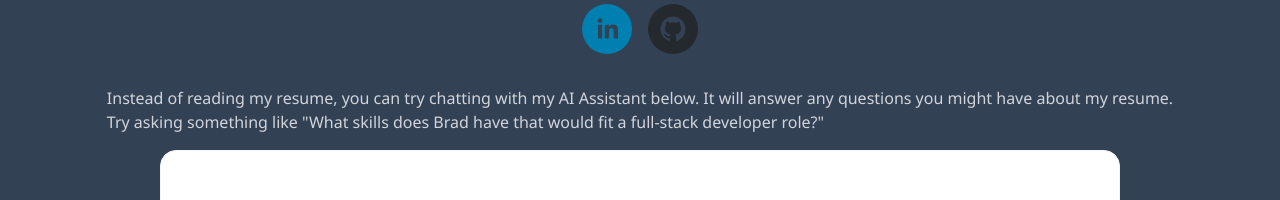
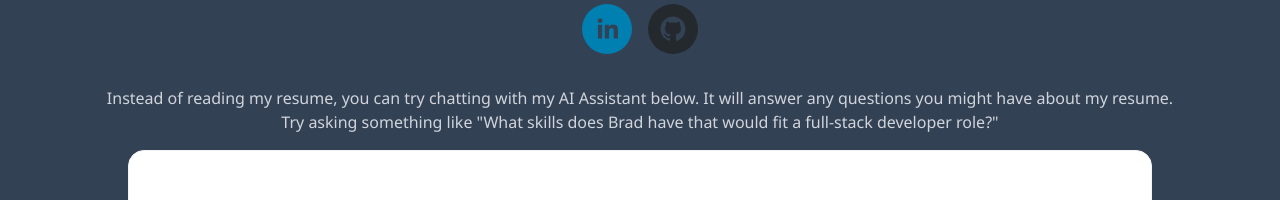
Before and after one commit to BradGulli/PortfolioWebsite, a Next.js app: page /resume in a window 1280 px wide. Shown: the part 404-604 px from the top of the page. Built offline with nearby package versions, Linux system fonts and the light colour scheme.

Commit message:
Update width of chat bot and center text

```diff
--- a/app/resume/page.tsx
+++ b/app/resume/page.tsx
@@ -6,7 +6,7 @@ import { Chat } from '@/components/Chat';
 export default function Resume() {
     return (
         <div>
-            <div className="flex justify-center items-center text-gray-300 font-noto pb-4">
+            <div className="flex justify-center items-center text-center text-gray-300 font-noto pb-4">
             <p className="px-16 pt-4">
                 Instead of reading my resume, you can try chatting with my AI Assistant below. It will answer any questions you might have about my resume.
                 <br />
--- a/components/Chat.tsx
+++ b/components/Chat.tsx
@@ -40,7 +40,7 @@ const { messages, handleSubmit, input, handleInputChange} = useChat({
 });
 
   return (
-    <div className="rounded-2xl border-zinc-100  lg:border p-2 bg-white w-3/4">
+    <div className="rounded-2xl border-zinc-100  lg:border p-2 bg-white w-4/5">
       {messages.map(({ content, role }, index) => {
         if (role !== 'system') return (
           <ChatLine key={index} role={role} content={content} />
```
